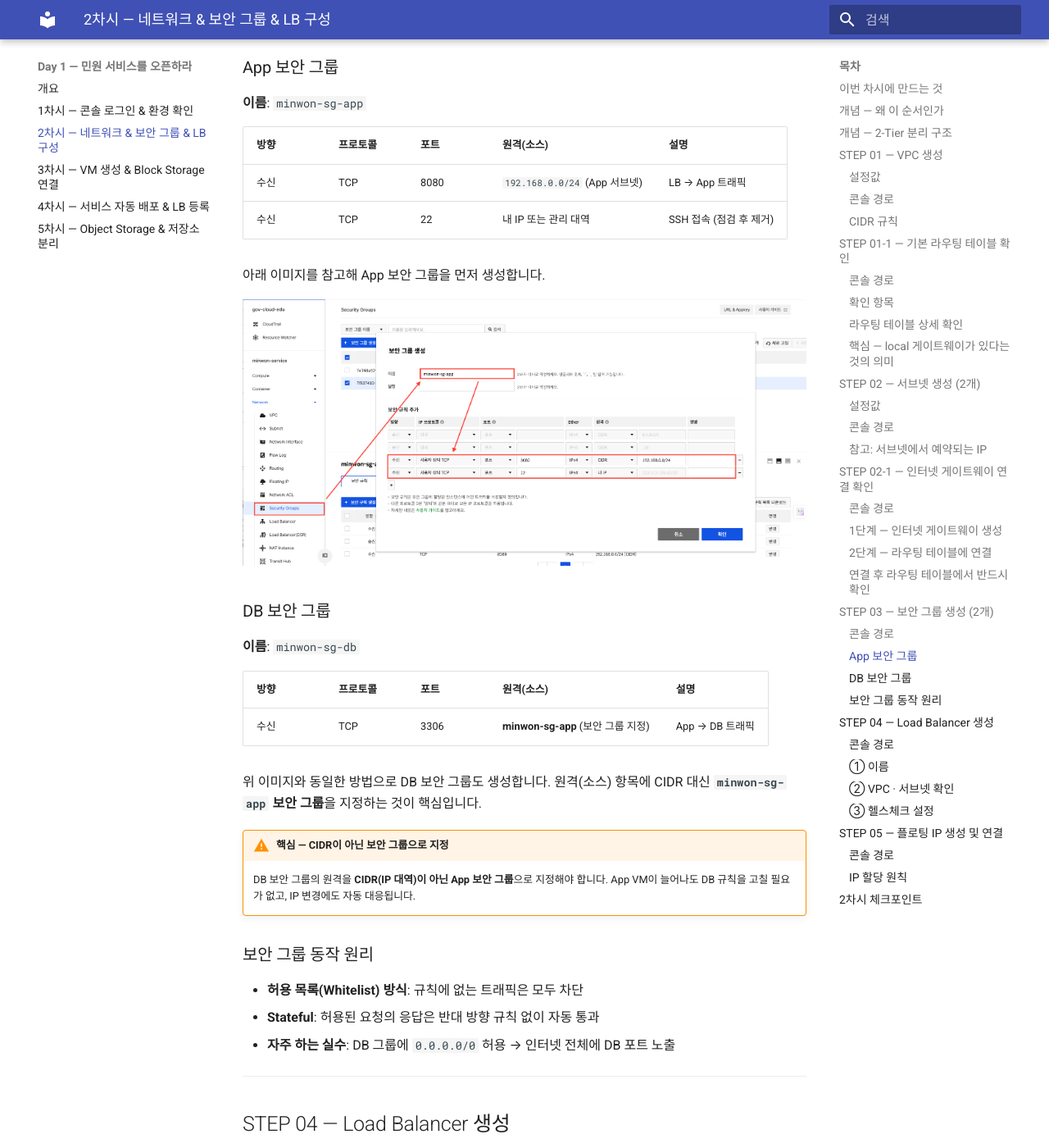
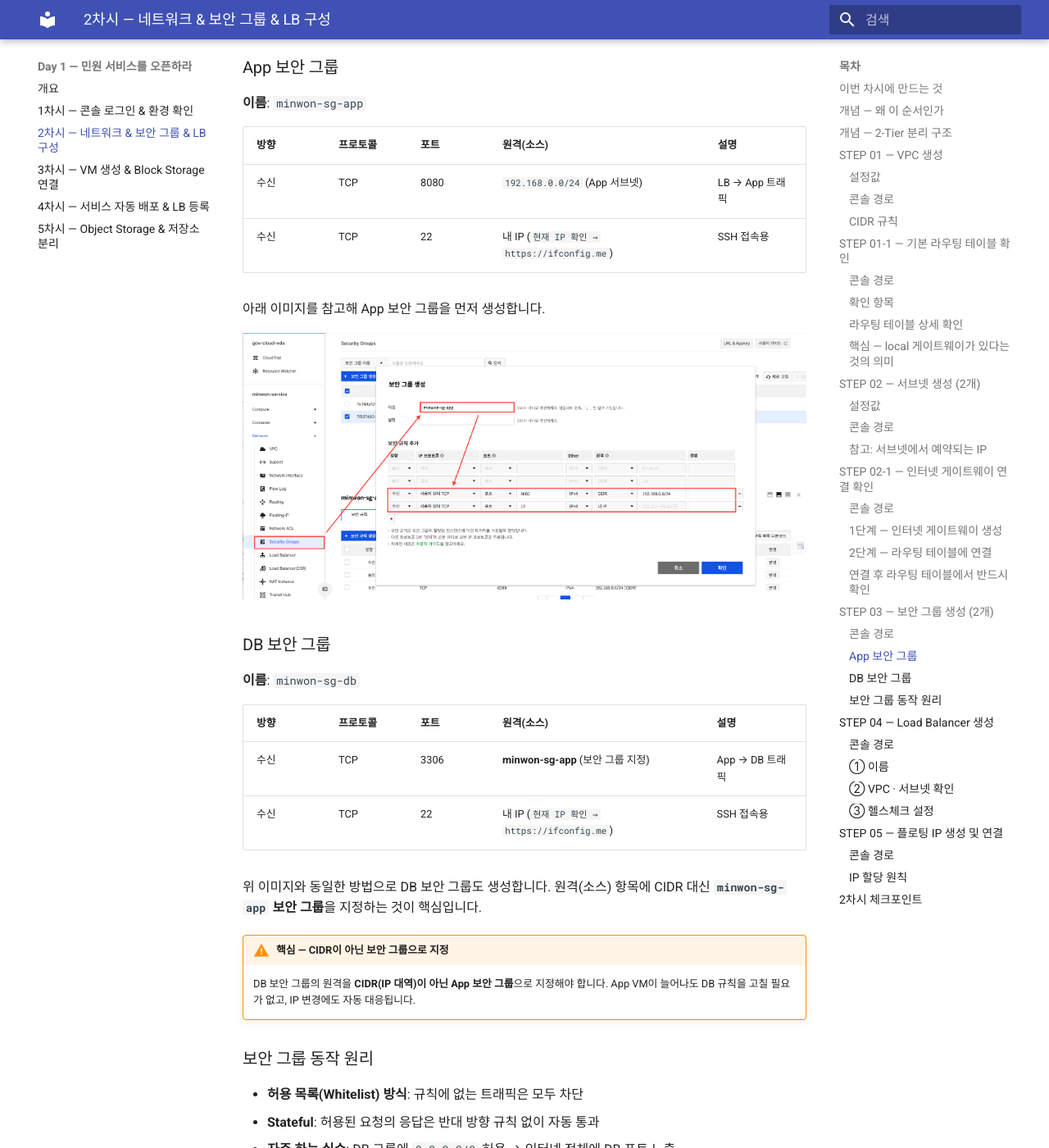
Before and after one commit to skilleat-labs/cloud-native-minwon-lab, an MkDocs documentation site: the page built from docs/day1/session2.md, in a window 1280 px wide and 1400 px high, scrolled down 7495 px. Shown: the whole window at 82% size. Built offline with MkDocs 1.6.1 and Material for MkDocs 9.7.7, drawn with Linux system fonts in a browser that asks for light colours.

Commit message:
fix: 보안 그룹에 SSH(22) 규칙 추가 — App/DB 모두 내 IP로 허용
Co-Authored-By: Claude Sonnet 4.6 <noreply@anthropic.com>

```diff
--- a/docs/day1/session2.md
+++ b/docs/day1/session2.md
@@ -236,7 +236,7 @@ Network > Security Group > 보안 그룹 생성
 | 방향 | 프로토콜 | 포트 | 원격(소스) | 설명 |
 |------|---------|------|----------|------|
 | 수신 | TCP | 8080 | `192.168.0.0/24` (App 서브넷) | LB → App 트래픽 |
-| 수신 | TCP | 22 | 내 IP 또는 관리 대역 | SSH 접속 (점검 후 제거) |
+| 수신 | TCP | 22 | 내 IP (`현재 IP 확인 → https://ifconfig.me`) | SSH 접속용 |
 
 아래 이미지를 참고해 App 보안 그룹을 먼저 생성합니다.
 
@@ -249,6 +249,7 @@ Network > Security Group > 보안 그룹 생성
 | 방향 | 프로토콜 | 포트 | 원격(소스) | 설명 |
 |------|---------|------|----------|------|
 | 수신 | TCP | 3306 | **minwon-sg-app** (보안 그룹 지정) | App → DB 트래픽 |
+| 수신 | TCP | 22 | 내 IP (`현재 IP 확인 → https://ifconfig.me`) | SSH 접속용 |
 
 위 이미지와 동일한 방법으로 DB 보안 그룹도 생성합니다.
 원격(소스) 항목에 CIDR 대신 **`minwon-sg-app` 보안 그룹**을 지정하는 것이 핵심입니다.
```
